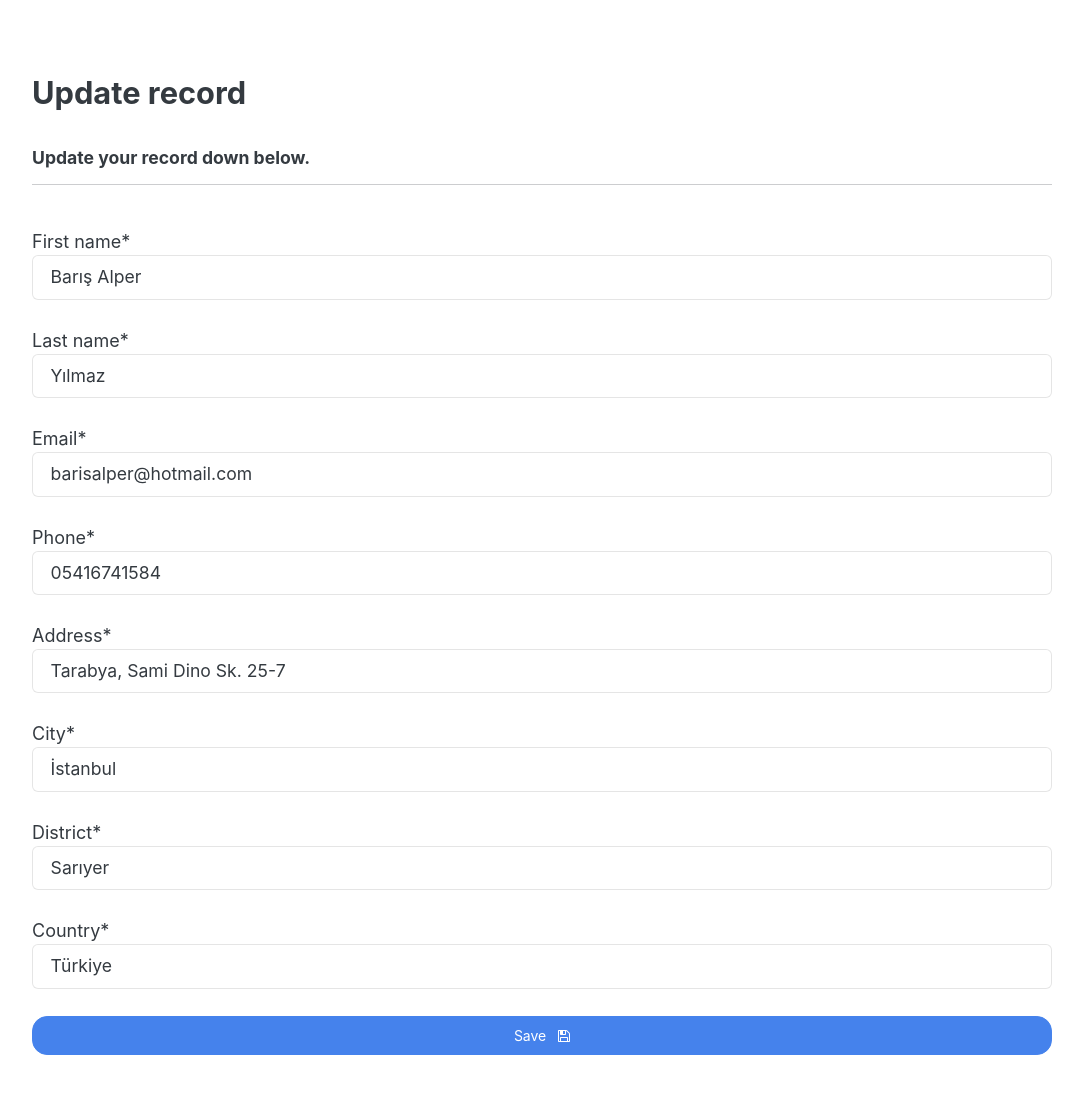
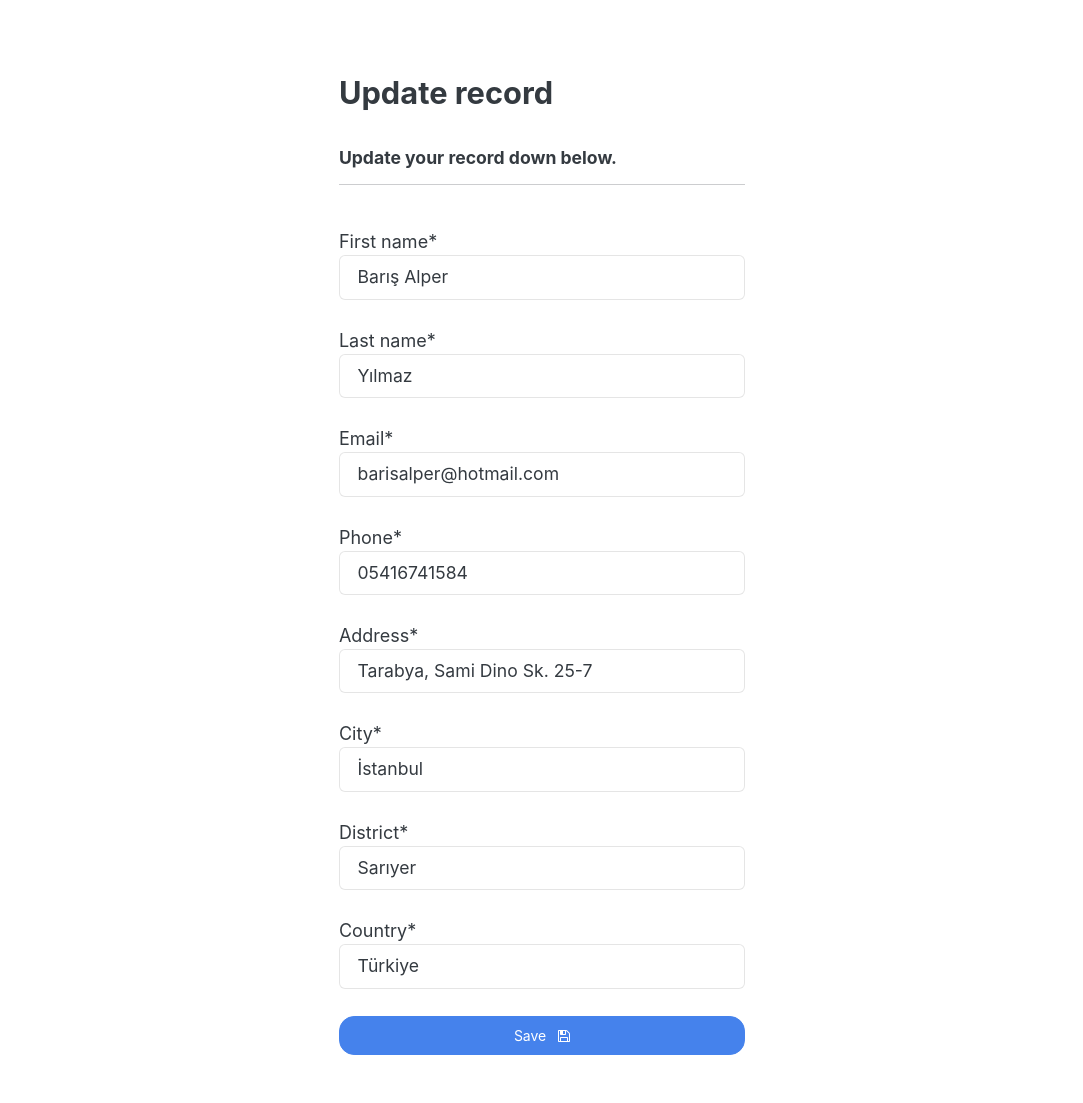
Before and after one commit to mertcaliskan34/CRM-Project, a Django app: page /update-record/1 in a window 1280 px wide. Shown: the part 58-1161 px from the top of the page, without its empty margins (98-1181 px from the left). Run offline with Django 4.2, Linux system fonts and the light colour scheme; a user stored in the database is signed in; data comes from the database, SQL or seed files in the repository; some libraries are stand-ins or nearby versions.

Commit message:
Update update-record.html

```diff
--- a/crm_project/crmapp/templates/crmapp/update-record.html
+++ b/crm_project/crmapp/templates/crmapp/update-record.html
@@ -5,7 +5,7 @@
 {% block content %}
 
     <body>
-        <div class="container bg-primary-subtle shadow-md p-5 form-layout">
+        <div class="container resp-container bg-primary-subtle shadow-md p-5 form-layout">
 
             <h3> Update record </h3>
             <br>
```
